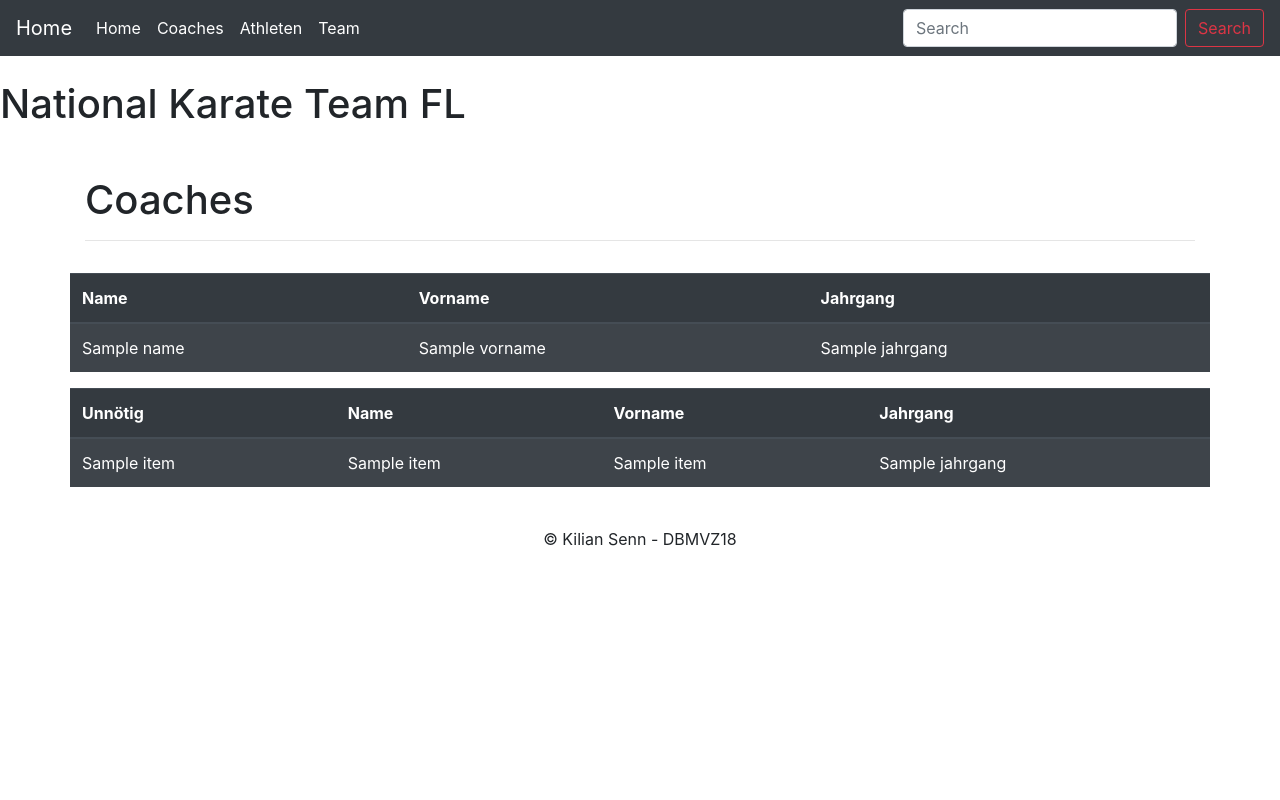
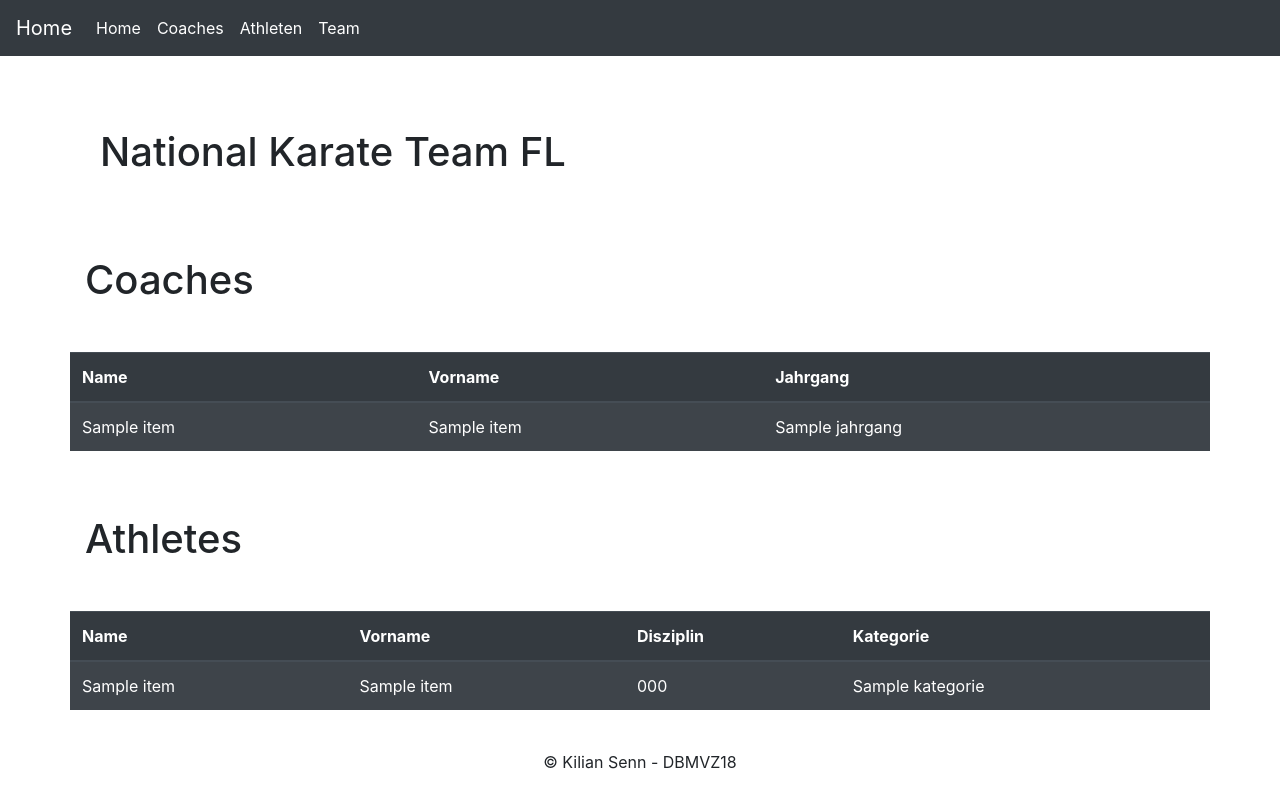
Before and after one commit to Kokille/HTW-DBM, a Flask app: template Sennk/dredd/templates/team.html in a window 1280 px wide. Run offline with Flask 2, Linux system fonts and the light colour scheme; the template is opened without the code that fills it: most values are stand-ins (such as "Sample title", 1, 10 or a date in 2020); some libraries are stand-ins or nearby versions.

Commit message:
Last test on friday, saving list of dicts still not working

```diff
--- a/Sennk/dredd/libs/team.py
+++ b/Sennk/dredd/libs/team.py
@@ -1,4 +1,32 @@
 import json
+
+
+"""
+
+dict_coach = [
+        {
+            "name": "Senn",
+            "vorname": "Kilian",
+            "jahrgang": "1998"
+        },
+         {
+            "name": "Sprenger",
+            "vorname": "Aileen",
+            "jahrgang": "1995"
+        }
+    ]
+    dict_athlete = [
+        {
+            "name": "Senn",
+            "vorname": "Kilian",
+            "disziplin": "Kumite Male",
+            "kategorie": "U16, +58kg"
+        }
+    ]
+
+"""
+
+
 
 """
 #Datei laden und anzeigen
--- a/Sennk/dredd/main.py
+++ b/Sennk/dredd/main.py
@@ -9,7 +9,7 @@ from flask import url_for
 
 #Datastuff editing import
 from libs import athletes
-from libs import coaches
+from libs import coaches as coaches_lib
 from libs import team
 
 app = Flask("Team")
@@ -28,9 +28,8 @@ def index():
 @app.route("/coaches", methods=["GET", "POST"])
 def coaches():
     if request.method == "POST":
-        coaches.safe_entry_form(request.form)
-        """name = request.form["name"]
-        return render_template("team.html", name=name, vorname=vorname, jahrgang=jahrgang)"""
+        coaches_lib.save(form.request)
+        return redirect("/team")
     return render_template("coaches.html")
 
 """------------------------------------------------------------------------------------------------------------"""
@@ -47,22 +46,25 @@ def athletes():
 def team():
     dict_coach = [
         {
-            "name": "Franz",
-            "vorname": "Franz",
-            "jahrgang": "900"
+            "name": "Senn",
+            "vorname": "Kilian",
+            "jahrgang": "1998"
         },
          {
-            "name": "Franz",
-            "vorname": "Franz",
-            "jahrgang": "900"
-        },
-         {
-            "name": "Franz",
-            "vorname": "Franz",
-            "jahrgang": "900"
+            "name": "Sprenger",
+            "vorname": "Aileen",
+            "jahrgang": "1995"
         }
     ]
-    return render_template("team.html", coaches=dict_coach )
+    dict_athlete = [
+        {
+            "name": "Senn",
+            "vorname": "Kilian",
+            "disziplin": "Kumite Male",
+            "kategorie": "U16, +58kg"
+        }
+    ]
+    return render_template("team.html", coaches=dict_coach, athletes=dict_athlete )
 
 """------------------------------------------------------------------------------------------------------------"""
 
--- a/Sennk/dredd/templates/coaches.html
+++ b/Sennk/dredd/templates/coaches.html
@@ -10,7 +10,7 @@
                 <h1>Daten Coach</h1>
                 <br>
 
-                <form method="POST" action="/team">
+                <form method="POST" action="/coaches">
                     <div class="form-group mt-3">
                         <label for="name">Wie ist dein Name?</label>
                         <input type="text" class="form-control" name="name" placeholder="Senn" required>
--- a/Sennk/dredd/templates/head.html
+++ b/Sennk/dredd/templates/head.html
@@ -15,5 +15,5 @@
         <script src="https://code.jquery.com/jquery-3.4.1.slim.min.js" integrity="sha384-J6qa4849blE2+poT4WnyKhv5vZF5SrPo0iEjwBvKU7imGFAV0wwj1yYfoRSJoZ+n" crossorigin="anonymous"></script>
         <script src="https://cdn.jsdelivr.net/npm/popper.js@1.16.0/dist/umd/popper.min.js" integrity="sha384-Q6E9RHvbIyZFJoft+2mJbHaEWldlvI9IOYy5n3zV9zzTtmI3UksdQRVvoxMfooAo" crossorigin="anonymous"></script>
         <script src="https://stackpath.bootstrapcdn.com/bootstrap/4.4.1/js/bootstrap.min.js" integrity="sha384-wfSDF2E50Y2D1uUdj0O3uMBJnjuUD4Ih7YwaYd1iqfktj0Uod8GCExl3Og8ifwB6" crossorigin="anonymous"></script>
-        <title>Input Page</title>
+        <title>Nationalteam FL</title>
     </head>
--- a/Sennk/dredd/templates/navbar.html
+++ b/Sennk/dredd/templates/navbar.html
@@ -12,10 +12,6 @@
                 <li class="nav-item active"><a class="nav-link" href="{{ url_for('athletes') }}">Athleten</a></li>
                 <li class="nav-item active"><a class="nav-link" href="{{ url_for('team') }}">Team</a></li>
              </ul>
-             <form class="form-inline my-2 my-lg-0">
-                <input class="form-control mr-sm-2" name="search" type="text" placeholder="Search" aria-label="Search">
-                <button class="btn btn-outline-danger my-2 my-sm-0" type="submit">Search</button>
-            </form>
         </div>
     </nav>
 </header>
--- a/Sennk/dredd/templates/team.html
+++ b/Sennk/dredd/templates/team.html
@@ -4,14 +4,21 @@
 <body>
     <main>
         <div>
+            <div class="container mt-5">
+                <div class="col-12 mb-3">
+
                     <br>
                     <h1>National Karate Team FL</h1>
+                    <br>
+                </div>
+            </div>
 
+<!--COACHES Üversicht--------------------------------------------------------------------------------------------------->
             <div class="container mt-5">
                 <div class="row">
                     <div class="col-12 mb-3">
                         <h1>Coaches</h1>
-                        <hr>
+                        <br>
                     </div>
 
                         <table class="table table-striped table-dark">
@@ -23,42 +30,60 @@
                                 </tr>
                             </thead>
 
-                <tbody>
-                    <tr>
-                        <td>{{ name }}</td>
-                        <td>{{ vorname }}</td>
-                        <td>{{ jahrgang }}</td>
-                    </tr>
-                </tbody>
-            </table>
-
-            <table class="table table-striped table-dark">
-                <thead>
-                    <tr>
-                        <th scope="col">Unnötig</th>
-                        <th scope="col">Name</th>
-                        <th scope="col">Vorname</th>
-                        <th scope="col">Jahrgang</th>
-                    </tr>
-                </thead>
-
                             {% if coaches %}
                                 {% for item in coaches %}
 
                                     <tbody>
                                         <tr>
-                                <td>{{ item['name'] }}</td>
                                             <td id ="name">{{ item['name']}}</td>
                                             <td id ="vorname">{{ item['vorname']}}</td>
                                             <td id ="jahrgang">{{ item['jahrgang']}}</td>
                                         </tr>
                                     </tbody>
+
                                 {% endfor %}
                             {% endif %}
                         </table>
                 </div>
             </div>
 
+<!--ATHLETES Üversicht--------------------------------------------------------------------------------------------------->
+            <div class="container mt-5">
+                <div class="row">
+                    <div class="col-12 mb-3">
+                        <h1>Athletes</h1>
+                        <br>
+                    </div>
+
+                        <table class="table table-striped table-dark">
+                            <thead>
+                                <tr>
+                                    <th scope="col">Name</th>
+                                    <th scope="col">Vorname</th>
+                                    <th scope="col">Disziplin</th>
+                                    <th scope="col">Kategorie</th>
+                                </tr>
+                            </thead>
+
+                            {% if athletes %}
+                                {% for item in athletes %}
+
+                                    <tbody>
+                                        <tr>
+                                            <td id ="name">{{ item['name']}}</td>
+                                            <td id ="vorname">{{ item['vorname']}}</td>
+                                            <td id ="disziplin">{{ item['disziplin']}}</td>
+                                            <td id ="kategorie">{{ item['kategorie']}}</td>
+                                        </tr>
+                                    </tbody>
+
+                                {% endfor %}
+                            {% endif %}
+                        </table>
+                </div>
+            </div>
+
+
         </div>
     </main>
 </body>
```
Also changed, not shown: Sennk/dredd/libs/coaches.py (+58 -7 lines). Lines whose indentation alone changed are shown as unchanged.
